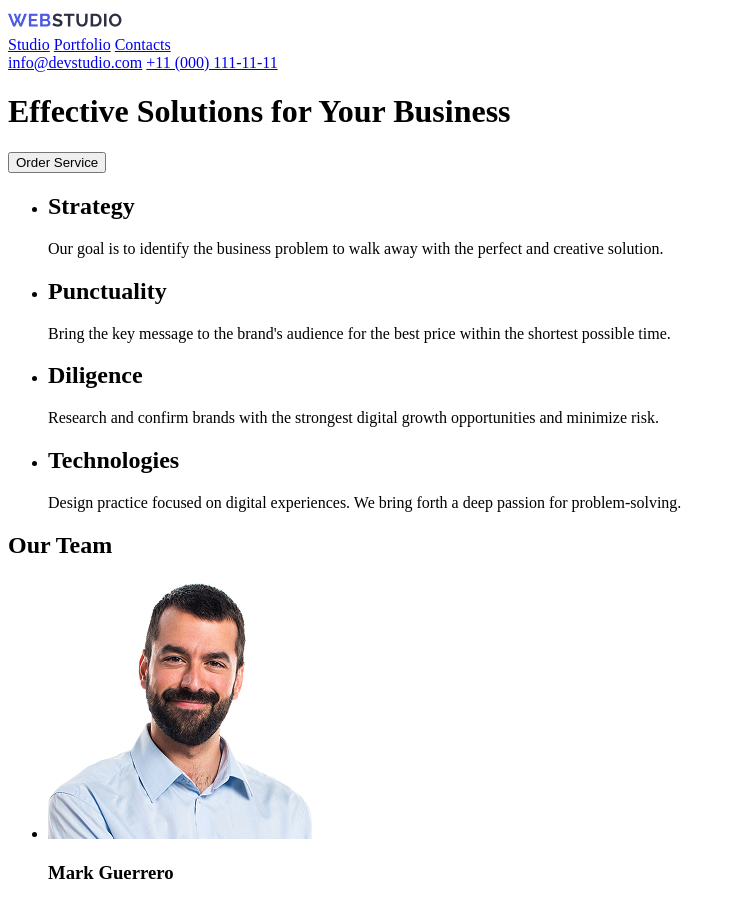
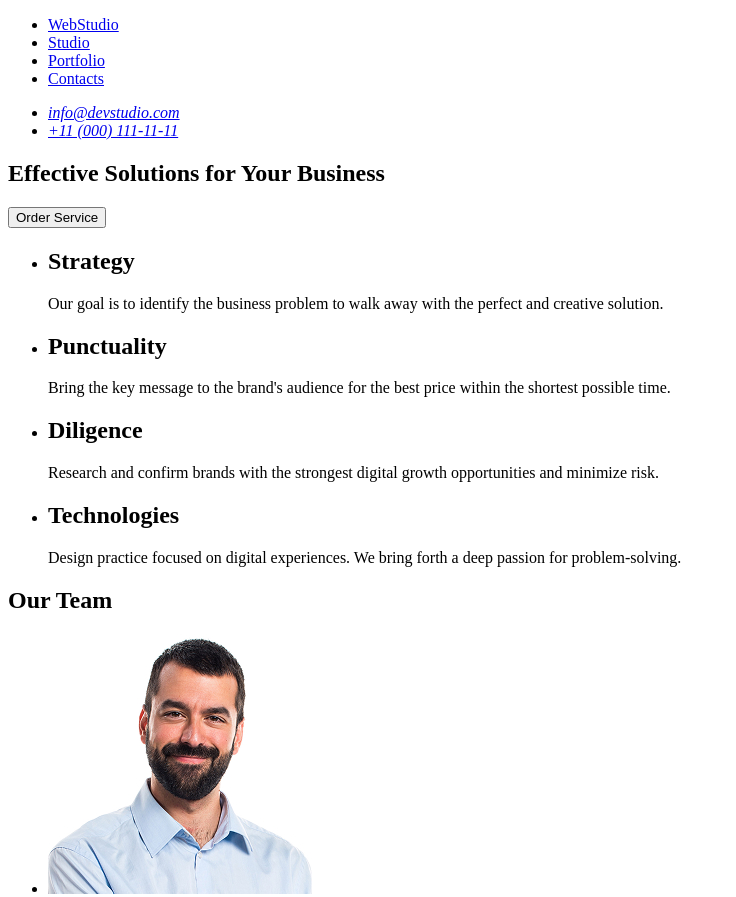
Before and after one commit to doruksayn/Week-1-Homework, a plain HTML site: page index.html in a window 1280 px wide. Shown: the top 897 px of the page, without its empty margins (0-736 px from the left). Drawn offline with Linux system fonts and the light colour scheme.

Commit message:
Last changes about hw1

```diff
--- a/index.html
+++ b/index.html
@@ -7,18 +7,27 @@
   </head>
   <body>
     <header>
-      <a href="/"> <img src="images/logo.jpg" alt="logo" /></a>
       <nav>
-        <a href="/">Studio</a>
-        <a href="/">Portfolio</a>
-        <a href="/">Contacts</a>
+        <ul>
+          <li><a href="/">WebStudio</a></li>
+          <li><a href="/">Studio</a></li>
+          <li><a href="/">Portfolio</a></li>
+          <li><a href="/">Contacts</a></li>
+        </ul>
       </nav>
-      <a href="mailto:info@devstudio.com">info@devstudio.com</a>
-      <a href="tel:+11 (000) 111-11-11">+11 (000) 111-11-11</a>
+      <address>
+        <ul>
+          <li><a href="mailto:info@devstudio.com">info@devstudio.com</a></li>
+          <li><a href="tel:+110001111111">+11 (000) 111-11-11</a></li>
+        </ul>
+      </address>
     </header>
     <main>
+      <section>
         <h1>Effective Solutions for Your Business</h1>
         <button type="button">Order Service</button>
+      </section>
+      <section>
         <ul>
           <li>
             <h2>Strategy</h2>
@@ -49,6 +58,8 @@
             </p>
           </li>
         </ul>
+      </section>
+      <section>
         <h2>Our Team</h2>
         <ul>
           <li>
@@ -72,13 +83,16 @@
             <p>UI Designer</p>
           </li>
         </ul>
+      </section>
     </main>
     <footer>
-      <a href="/"> <img src="images/logo.jpg" alt="logo" /></a>
+      <section>
+        <a href="/">WebStudio</a>
         <p>
-        Increase the flow of customers and sales for your business with digital
-        marketing & growth solutions.
+          Increase the flow of customers and sales for your business with
+          digital marketing & growth solutions.
         </p>
+      </section>
     </footer>
   </body>
 </html>
```
Lines whose indentation alone changed are shown as unchanged.
